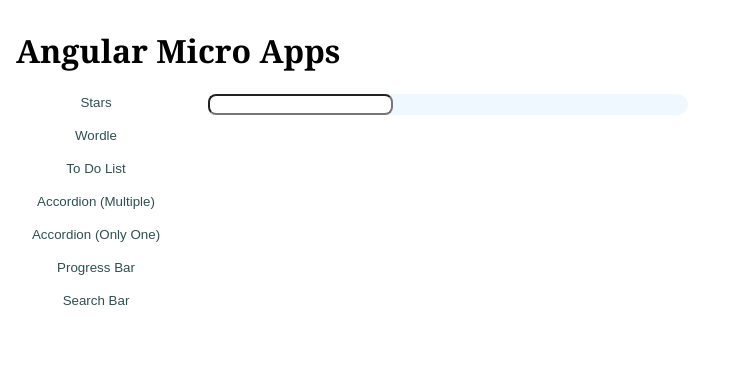
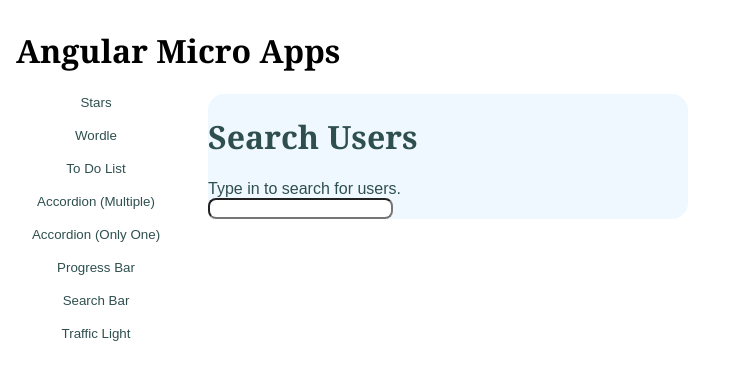
Before and after one commit to abhirup-dutta/angular-micro-apps, an Angular app: page /search-bar in a window 1280 px wide. Shown: the top 380 px of the page, without its empty margins (0-733 px from the left). Built offline with nearby package versions, Linux system fonts and the light colour scheme.

Commit message:
minor changes

```diff
--- a/src/app/app.html
+++ b/src/app/app.html
@@ -13,6 +13,7 @@
       <button (click)="goTo('accordion', 'only-one-open-tab')">Accordion (Only One)</button>
       <button (click)="goTo('progress-bar')">Progress Bar</button>
       <button (click)="goTo('search-bar')">Search Bar</button>
+      <button (click)="goTo('traffic-light')">Traffic Light</button>
     </div>
     <div class="app-space">
       <router-outlet></router-outlet>
--- a/src/app/app.routes.ts
+++ b/src/app/app.routes.ts
@@ -5,6 +5,7 @@ import { Todolist } from './components/todolist/todolist';
 import { Accordion } from './components/accordion/accordion';
 import { ProgressBar } from './components/progress-bar/progress-bar';
 import { SearchBar } from './components/search-bar/search-bar';
+import { TrafficLight } from './components/traffic-light/traffic-light';
 
 export const routes: Routes = [
   {
@@ -38,6 +39,10 @@ export const routes: Routes = [
     component: SearchBar,
   },
   {
+    path: 'traffic-light',
+    component: TrafficLight,
+  },
+  {
     path: '',
     redirectTo: 'stars',
     pathMatch: 'full',
--- a/src/app/components/progress-bar/progress-bar.html
+++ b/src/app/components/progress-bar/progress-bar.html
@@ -1,5 +1,5 @@
 <div>
-  <h2>Progress Bar</h2>
+  <h1>Progress Bar</h1>
 </div>
 
 <div class="app-content">
--- a/src/app/components/search-bar/search-bar.html
+++ b/src/app/components/search-bar/search-bar.html
@@ -1,3 +1,9 @@
+<div>
+  <h1>Search Users</h1>
+  <div>
+    Type in to search for users.
+  </div>
+</div>
 <div>
   <form>
     <input type="search" [formControl]="searchControl">
--- a/src/app/components/traffic-light/traffic-light.html
+++ b/src/app/components/traffic-light/traffic-light.html
@@ -1,4 +1,6 @@
-
+<div>
+  <h1>Traffic Light</h1>
+</div>
 <div class="light-post">
   @for (duration of durationList.entries(); track $index) {
     <div class="light"
```
